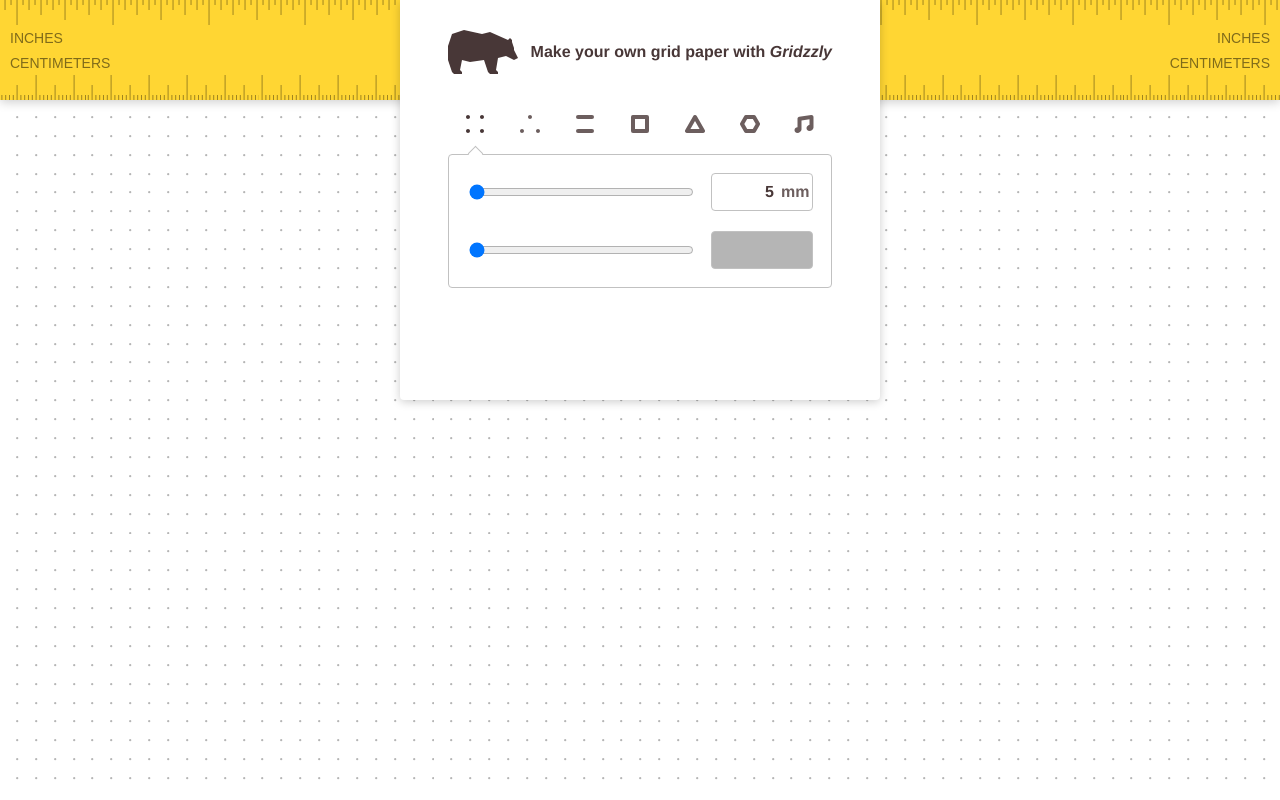
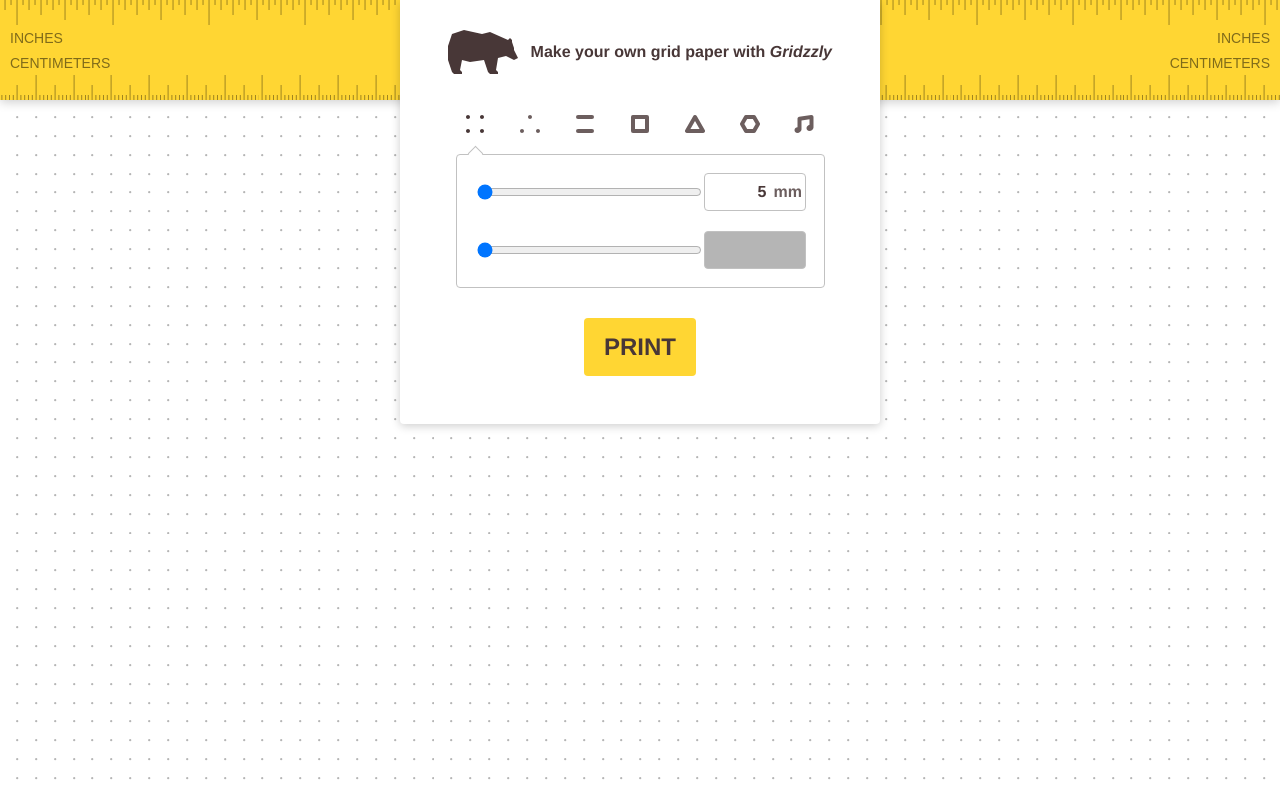
Before and after one commit to RostislavBlaha/gridzzly, a React (Create React App) app: page / in a window 1280 px wide. Built offline with nearby package versions, Linux system fonts and the light colour scheme.

Commit message:
added button and hover states

```diff
--- a/src/App.js
+++ b/src/App.js
@@ -45,7 +45,7 @@ class App extends Component {
 
     }
 
-    printGrid(){
+    print(){
         window.print()
     }
 
@@ -68,7 +68,8 @@ class App extends Component {
                 distance={this.state.data.distance}
                 unit={this.state.data.unit}
                 colour={this.state.data.colour}
-                type={this.state.data.type}/>
+                type={this.state.data.type}
+				print={this.print.bind(this)}/>
         <Grid 	distance={this.state.data.distance}
                 unit={this.state.data.unit}
                 colour={this.state.data.colour}
--- a/src/Styles.js
+++ b/src/Styles.js
@@ -3,6 +3,7 @@ export const silver = '#c1c1c1'
 export const brown = '#483737'
 
 export const font = 'bold 16px helvetica, arial, sans-serif'
+export const largeFont = 'bold 24px helvetica, arial, sans-serif'
 
 export const colours = {
     yellow,
--- a/src/form/Form.js
+++ b/src/form/Form.js
@@ -17,7 +17,6 @@ export default class Form extends Component{
   render() {
 	  const sx = {
         width: "480px",
-        height: "400px",
         backgroundColor: "white",
         zIndex: "2",
         borderBottomRightRadius: radius,
@@ -40,7 +39,8 @@ export default class Form extends Component{
 						changeUnit={this.props.changeUnit}
 						colour={this.props.colour}
 						changeColour={this.changeColour.bind(this)}
-						value={this.state.colourValue}/>
+						value={this.state.colourValue}
+						print={this.props.print}/>
         </div>
 	   )
   }
--- /dev/null
+++ b/src/form/Print.js
@@ -0,0 +1,35 @@
+import React, { Component } from 'react'
+import {largeFont, brown, yellow, radius, shadows} from "../Styles"
+
+export default class Print extends Component{
+	constructor(props){
+        super(props)
+        this.state = {hover: false }
+    }
+
+	mouseOver(){
+        this.setState({hover:true})
+    }
+
+	mouseOut(){
+        this.setState({hover:false})
+    }
+
+  render() {
+    const sx={	color: brown,
+				font: largeFont,
+				borderRadius: radius,
+				backgroundColor: yellow,
+			 	padding: "15px 20px",
+			  	cursor: "pointer",
+			 	boxShadow: this.state.hover ? shadows.bottom : "none"}
+    return (
+		<div 	style={sx}
+				onClick={this.props.print}
+				onMouseOver={this.mouseOver.bind(this)}
+                onMouseOut={this.mouseOut.bind(this)}>
+			PRINT
+		</div>
+	)
+  }
+}
--- a/src/form/Sliders/Sliders.js
+++ b/src/form/Sliders/Sliders.js
@@ -14,6 +14,7 @@ export default class Wrapper extends Component{
 		padding: "18px",
 		border: "1px solid " + silver,
 		borderRadius: radius,
+		marginBottom: "30px"
 	}
     return (
 		<div style={sx}>
--- a/src/form/Type/TypeOption.js
+++ b/src/form/Type/TypeOption.js
@@ -10,25 +10,34 @@ const types = { fourDots : require('./four-dots.svg'),
                 lines : require('./lines.svg')}
 
 export default class TypeOption extends Component{
+		constructor(props){
+        super(props)
+        this.state = {hover: false }
+    }
+
   	handleClick(){
     	this.props.changeType(this.props.type)
   	}
 
+  	mouseOver(){
+        this.setState({hover:true})
+    }
+
+	mouseOut(){
+        this.setState({hover:false})
+    }
 
   render() {
-	  const sx = {
-        width: "40px",
+	  const sx = {	width: "40px",
         			height: "60px",
 				  	background: "url(" + types[this.props.type] + ") no-repeat center",
         			cursor: "pointer",
-		opacity: this.props.selected ? "1" :" 0.8",
+					opacity: this.props.selected || this.state.hover ? "1" :" 0.8",
 					display: "flex",
 					justifyContent: "center",
-		alignItems: "flex-end"
-	  }
+					alignItems: "flex-end"}
 
-	  const cornerStyle = {
-		backgroundColor: "white",
+	  const cornerStyle = {	backgroundColor: "white",
 							width: "10px",
 							height: "10px",
 							transform: "rotate(45deg)",
@@ -36,15 +45,16 @@ export default class TypeOption extends Component{
 							marginBottom: "-5px",
 							borderColor: silver,
 							borderStyle: "solid none none solid",
-		borderWidth: "1px",
-	  }
+							borderWidth: "1px"}
 
 	  const corner = this.props.selected ?  <div style={cornerStyle}></div> : ""
 
 
     return (
         <div    style={sx}
-                onClick={this.handleClick.bind(this)}>
+                onClick={this.handleClick.bind(this)}
+	  			onMouseOver={this.mouseOver.bind(this)}
+                onMouseOut={this.mouseOut.bind(this)}>
 			{corner}
         </div>
 	   )
--- a/src/form/Wrapper.js
+++ b/src/form/Wrapper.js
@@ -2,14 +2,15 @@ import React, { Component } from 'react'
 import Type from './Type/Type'
 import Header from './Header'
 import Sliders from './Sliders/Sliders'
+import Print from './Print'
 
 export default class Wrapper extends Component{
 
   render() {
-    const sx={
-	padding: "30px 48px 48px 48px",
-	display: "flex",
-    flexDirection: "column",
+    const sx={	padding: "30px 48px 48px 48px",
+				display: "flex",
+    			flexDirection: "column",
+			  	alignItems: "center"
 	}
     return (
 		<div style={sx}>
@@ -23,6 +24,7 @@ export default class Wrapper extends Component{
 						colour={this.props.colour}
                         changeColour={this.props.changeColour}
 						value={this.props.value}/>
+			<Print	print={this.props.print}/>
 		</div>
 	)
   }
```
Lines whose indentation alone changed are shown as unchanged.
